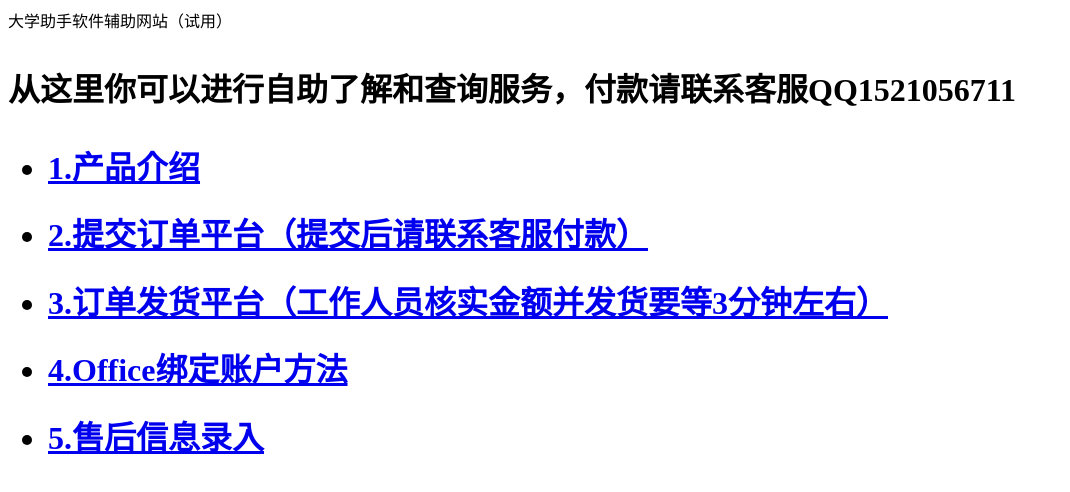
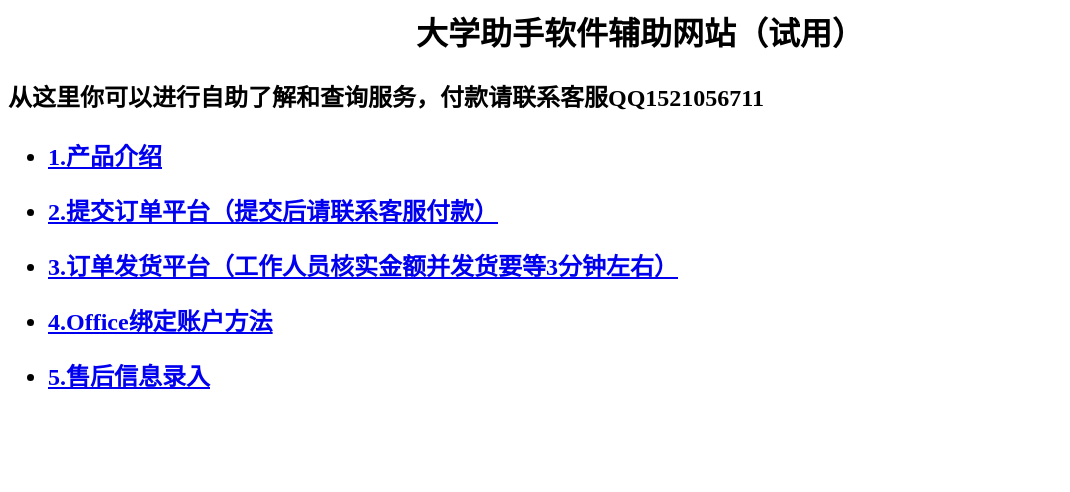
Before and after one commit to software-beep/sell, a plain HTML site: page index.html in a window 1280 px wide. Shown: the whole page, without its empty margins (0-1070 px from the left). Drawn offline with Linux system fonts and the light colour scheme.

Commit message:
Update index.html

```diff
--- a/index.html
+++ b/index.html
@@ -1,14 +1,14 @@
-<h align="center">大学助手软件辅助网站（试用）</h>
-<h1><p>从这里你可以进行自助了解和查询服务，付款请联系客服QQ1521056711</p></h1>
+<h1 align="center">大学助手软件辅助网站（试用）</h1>
+<h2><p>从这里你可以进行自助了解和查询服务，付款请联系客服QQ1521056711</p></h2>
 <ul>
-  <h1><li> <a href="https://shimo.im/docs/Hw9ggkjCV8pK8vdT/read">1.产品介绍</a> </li></h1>
+  <h2><li> <a href="https://shimo.im/docs/Hw9ggkjCV8pK8vdT/read">1.产品介绍</a> </li></h2>
   <p>
-  <h1><li> <a href="https://s5rklrnp5z.jiandaoyun.com/f/5df5eae0ae3ef80006c5eef7">2.提交订单平台（提交后请联系客服付款）</a> </li></h1>
+  <h2><li> <a href="https://s5rklrnp5z.jiandaoyun.com/f/5df5eae0ae3ef80006c5eef7">2.提交订单平台（提交后请联系客服付款）</a> </li></h2>
   <p>
-  <h1><li> <a href="https://link.jiandaoyun.com/q/5dca3ecd7d51220006d2a23d">3.订单发货平台（工作人员核实金额并发货要等3分钟左右）</a> </li></h1>
+  <h2><li> <a href="https://link.jiandaoyun.com/q/5dca3ecd7d51220006d2a23d">3.订单发货平台（工作人员核实金额并发货要等3分钟左右）</a> </li></h2>
   <p>
-  <h1><li> <a href="https://app.yinxiang.com/fx/92ec530b-ebf6-4da2-8269-9b96cecf1a76">4.Office绑定账户方法</a> </li></h1>
+  <h2><li> <a href="https://app.yinxiang.com/fx/92ec530b-ebf6-4da2-8269-9b96cecf1a76">4.Office绑定账户方法</a> </li></h2>
   <p>
-  <h1><li> <a href="http://college-assistant.mikecrm.com/aodXuv1">5.售后信息录入</a> </li></h1>
+  <h2><li> <a href="http://college-assistant.mikecrm.com/aodXuv1">5.售后信息录入</a> </li></h2>
   <p>
 </ul>
```
